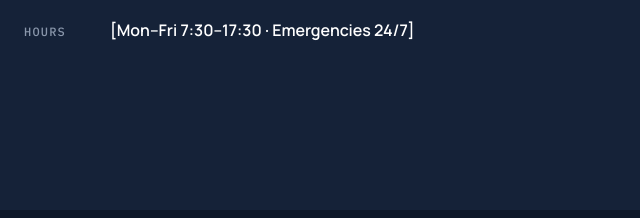
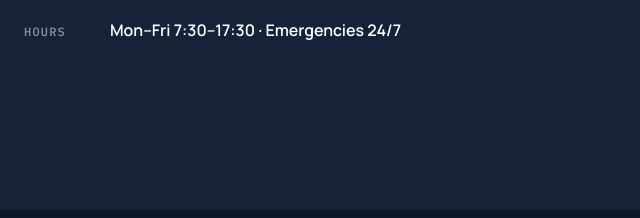
Before and after one commit to East-designs/preview-downlight-electrical-ltd, a plain HTML site: page index.html in a window 1280 px wide. Shown: the part 4881-5099 px from the top of the page, 0-640 px from the left. Drawn offline with nearby package versions, Linux system fonts and the light colour scheme; no server answers.

Commit message:
QA sweep: strip leftover template defaults

```diff
--- a/index.html
+++ b/index.html
@@ -371,7 +371,7 @@
           </div>
           <div style="display:flex; gap:16px; align-items:baseline;">
             <span style="font-family:'IBM Plex Mono',monospace; font-size:12px; letter-spacing:.1em; text-transform:uppercase; color:#8A97AB; width:70px; flex-shrink:0;">Hours</span>
-            <span style="color:#fff; font-weight:600;">[Mon–Fri 7:30–17:30 · Emergencies 24/7]</span>
+            <span style="color:#fff; font-weight:600;">Mon–Fri 7:30–17:30 · Emergencies 24/7</span>
           </div>
         </div>
       </div>
```
